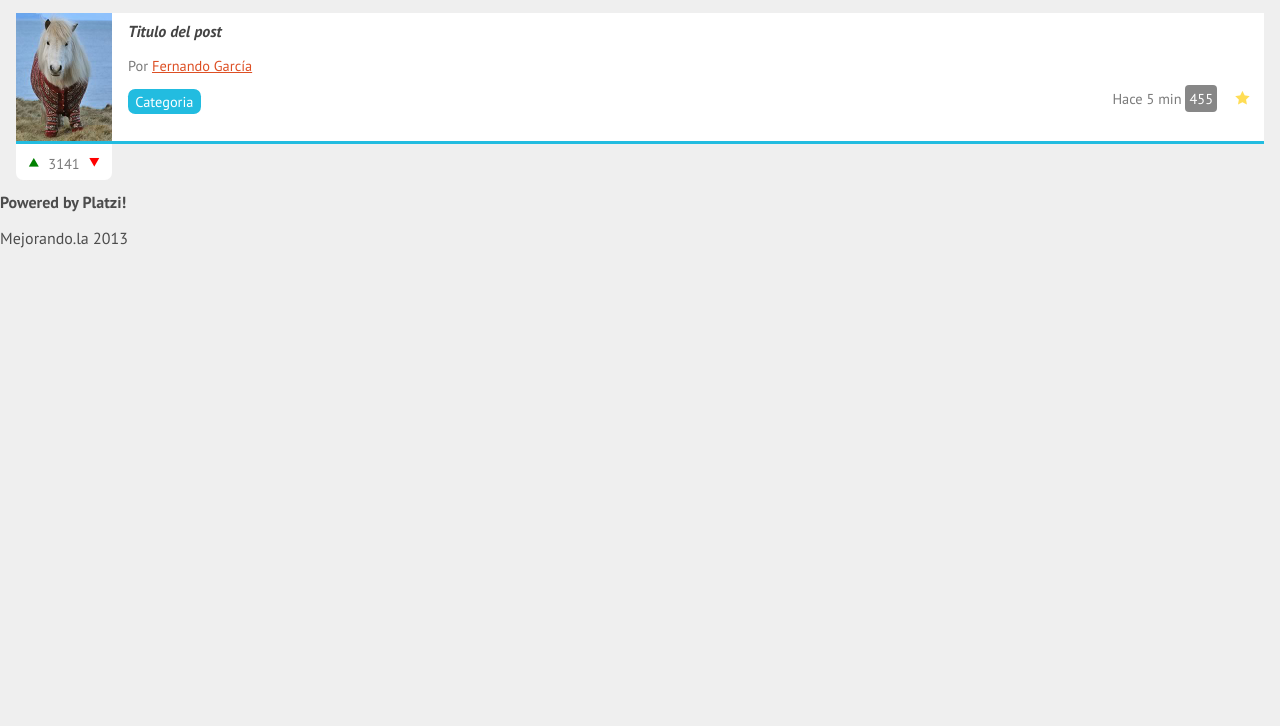
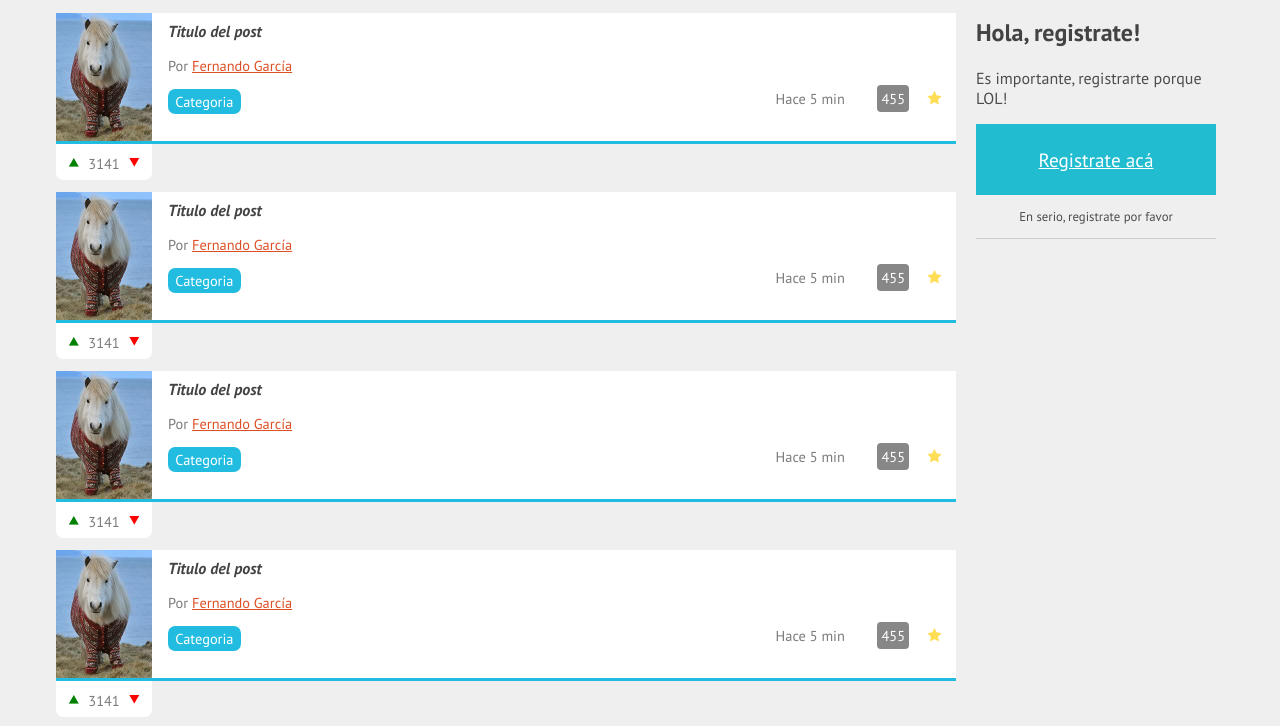
Before and after one commit to darkfer/websites, a plain HTML site: page index.html in a window 1280 px wide. Shown: the part 170-896 px from the top of the page. Before the commit the page ends 800 px from the top, so only its background shows below. Drawn offline with Linux system fonts and the light colour scheme.

Commit message:
responsive design y bienvenida

```diff
--- a/css/estilos.css
+++ b/css/estilos.css
@@ -146,6 +146,10 @@ nav ul li a{
 	min-height:128px;
 	position:relative;
 }
+#bienvenida
+{
+	display:none;
+}
 #contenido .item p
 {
 	color: #7a7a7a;
@@ -160,6 +164,7 @@ nav ul li a{
 	background: #878787;
 	border-radius:4px;
 	color:white;
+	margin: 0 0 0 2em;
 	padding: 4px;
 	text-decoration:none;
 }
--- /dev/null
+++ b/css/responsive.css
@@ -0,0 +1,44 @@
+@media screen and (min-width: 768px)
+{
+	body
+	{
+
+		margin: 0 auto;
+		max-width: 1200px;
+	}
+
+	#bienvenida
+	{
+		border-bottom: 1px solid #ccc;
+		display: block;
+
+		width:20%;
+		float:right;
+		margin-right:2%;
+	}
+	#bienvenida h2
+	{
+		color:#434343;
+	}
+	#bienvenida #mensaje_registro,
+	#bienvenida #registro
+	{
+		text-align:center;
+	}
+	#bienvenida #mensaje_registro
+	{
+		font-size:0.8em;
+	}
+	#bienvenida #registro
+	{
+		background: #22BCD0;
+		color:white;
+		display:block;
+		font-size: 1.2em;
+		padding: 1.2em;
+	}
+	#contenido
+	{
+		width:75%;
+	}
+}
--- a/index.html
+++ b/index.html
@@ -2,10 +2,13 @@
 <html lang="es">
 <head>
 	<meta charset="UTF-8" />
+	<meta name="viewport" content="width=device-width, initicial-scale=1,maximun-scale=1" />
 	<title>PULS3: Comunidad online de gente pro y (no se que mas escribir)</title>
 	<link rel="stylesheet" href="css/normalize.css" />
 	<link href='http://fonts.googleapis.com/css?family=PT+Sans:400,700,400italic,700italic' rel='stylesheet' type='text/css'>
 	<link rel="stylesheet" href="css/estilos.css" />
+	<link rel="stylesheet" href="css/responsive.css" />
+	<!--768px móvil, 768px entre 1200px es una laptop o tablet -->
 </head>
 <body>
 	<header>
@@ -30,7 +33,109 @@
 			<li id="publicar_nav"><a href="#">Publicar</a></li>
 		</ul>
 	</nav>
+	<aside id="bienvenida">
+		<h2>Hola, registrate!</h2>
+		<p>Es importante, registrarte porque LOL!</p>
+		<a id="registro" href="#">Registrate acá</a>
+		<p id="mensaje_registro">En serio, registrate por favor</p>
+	</aside>
 	<section id="contenido">
+		<article class="item">
+			<figure class="imagen_item">
+				<img src="images/imagen.jpg" />
+			</figure>
+			<h2 class="titulo_item">
+
+				<a href="#">Titulo del post</a>
+			</h2>
+			<p class="autor_item">
+				Por <a href="#">Fernando García</a>
+			</p>
+			<p class="datos_item">
+				<a href="#" class="tag_item">Categoria</a>
+				<span class="fecha_item">Hace 5 min</span>
+				<a href="#" class="comentarios_item">455</a>
+				<a href="#" class="guardar_item"></a>
+			</p>
+			<p class="votacion">
+				<a href="#" class="up"></a>
+				3141
+				<a href="#" class="down"></a>
+			</p>
+
+		</article>
+		<article class="item">
+			<figure class="imagen_item">
+				<img src="images/imagen.jpg" />
+			</figure>
+			<h2 class="titulo_item">
+
+				<a href="#">Titulo del post</a>
+			</h2>
+			<p class="autor_item">
+				Por <a href="#">Fernando García</a>
+			</p>
+			<p class="datos_item">
+				<a href="#" class="tag_item">Categoria</a>
+				<span class="fecha_item">Hace 5 min</span>
+				<a href="#" class="comentarios_item">455</a>
+				<a href="#" class="guardar_item"></a>
+			</p>
+			<p class="votacion">
+				<a href="#" class="up"></a>
+				3141
+				<a href="#" class="down"></a>
+			</p>
+
+		</article>
+		<article class="item">
+			<figure class="imagen_item">
+				<img src="images/imagen.jpg" />
+			</figure>
+			<h2 class="titulo_item">
+
+				<a href="#">Titulo del post</a>
+			</h2>
+			<p class="autor_item">
+				Por <a href="#">Fernando García</a>
+			</p>
+			<p class="datos_item">
+				<a href="#" class="tag_item">Categoria</a>
+				<span class="fecha_item">Hace 5 min</span>
+				<a href="#" class="comentarios_item">455</a>
+				<a href="#" class="guardar_item"></a>
+			</p>
+			<p class="votacion">
+				<a href="#" class="up"></a>
+				3141
+				<a href="#" class="down"></a>
+			</p>
+
+		</article>
+		<article class="item">
+			<figure class="imagen_item">
+				<img src="images/imagen.jpg" />
+			</figure>
+			<h2 class="titulo_item">
+
+				<a href="#">Titulo del post</a>
+			</h2>
+			<p class="autor_item">
+				Por <a href="#">Fernando García</a>
+			</p>
+			<p class="datos_item">
+				<a href="#" class="tag_item">Categoria</a>
+				<span class="fecha_item">Hace 5 min</span>
+				<a href="#" class="comentarios_item">455</a>
+				<a href="#" class="guardar_item"></a>
+			</p>
+			<p class="votacion">
+				<a href="#" class="up"></a>
+				3141
+				<a href="#" class="down"></a>
+			</p>
+
+		</article>
 		<article class="item">
 			<figure class="imagen_item">
 				<img src="images/imagen.jpg" />
```
